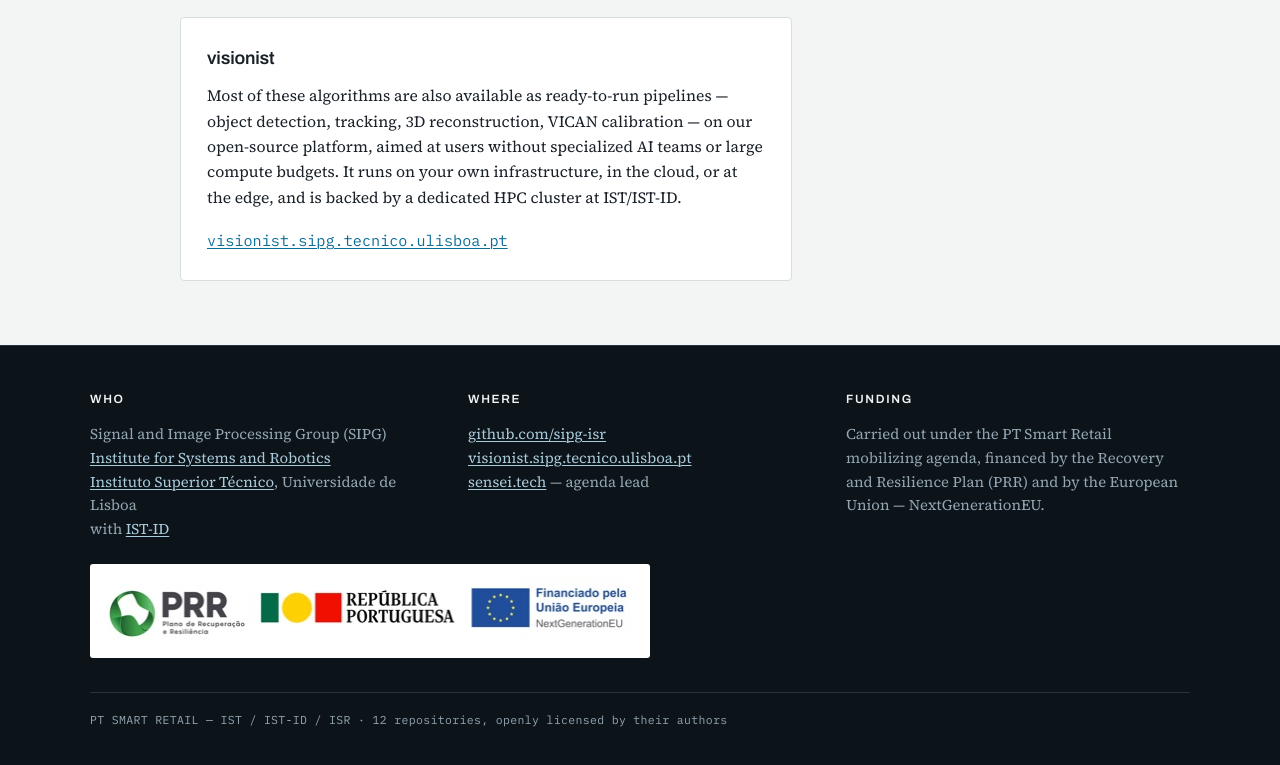
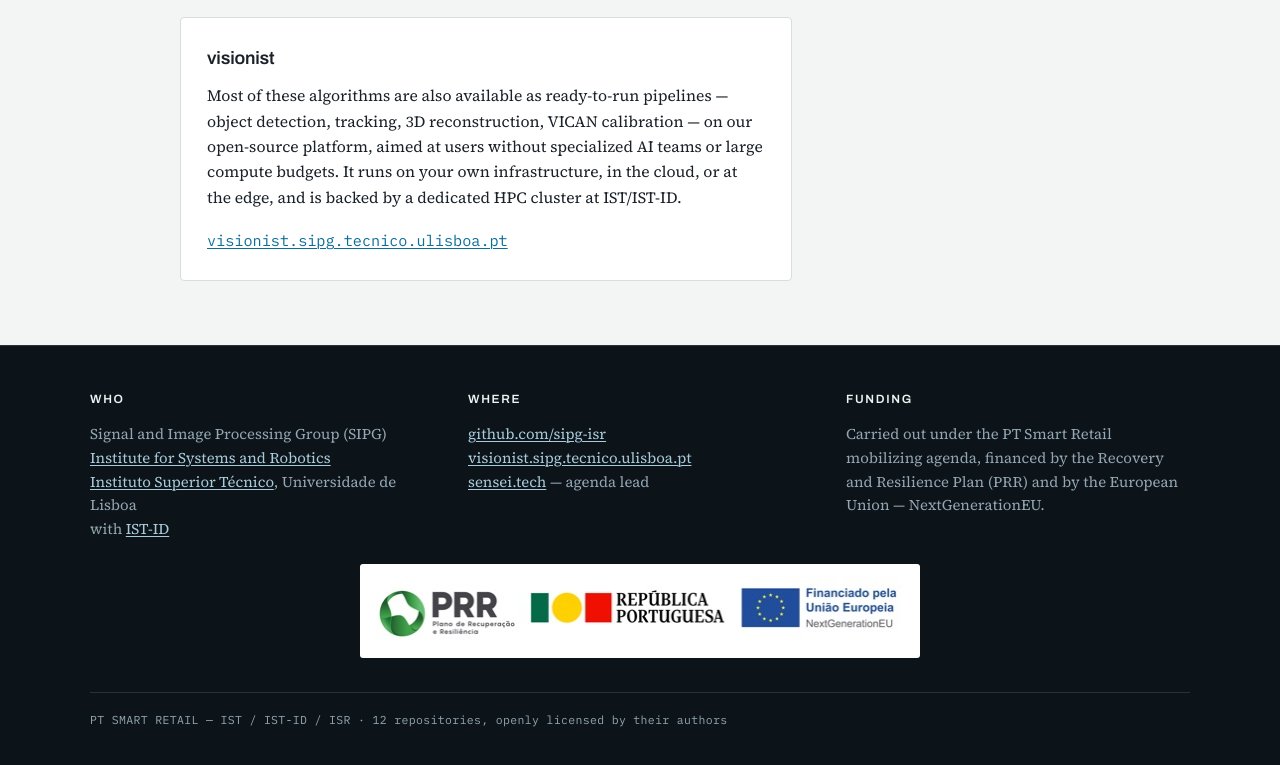
Before and after one commit to sipg-isr/SmartRetail, a plain HTML site: page index.html in a window 1280 px wide. Shown: the part 8468-9233 px from the top of the page. Drawn offline with Linux system fonts and the light colour scheme.

Commit message:
Add files via upload

```diff
--- a/index.html
+++ b/index.html
@@ -422,7 +422,7 @@
   footer a { color: #A9CBDB; }
   footer a:hover { color: #fff; }
   .funding-img {
-    margin-top: 22px;
+    margin: 22px auto 0;
     background: #fff;
     border-radius: 3px;
     padding: 12px 16px;
@@ -921,9 +921,7 @@
     </div>
 
     <div class="funding-img">
-      <p align="center">
-        <img src="prr.jpg" alt="Funded by the Recovery and Resilience Plan (PRR), República Portuguesa and the European Union — NextGenerationEU" />
-      </p>
+      <img src="prr.jpg" alt="Funded by the Recovery and Resilience Plan (PRR), República Portuguesa and the European Union — NextGenerationEU">
     </div>
 
     <p class="colophon">PT SMART RETAIL — IST / IST-ID / ISR · 12 repositories, openly licensed by their authors</p>
```
